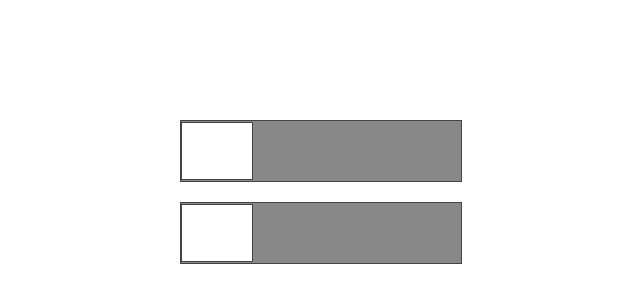
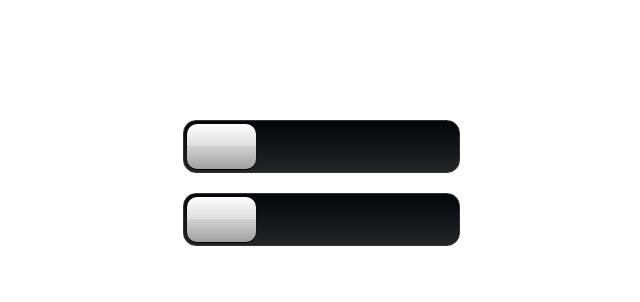
Before and after one commit to jasongonzales23/js_challenge, a plain HTML site: page index.html in a window 1280 px wide. Shown: the whole page, without its empty margins (319-959 px from the left). Drawn offline with Linux system fonts and the light colour scheme.

Commit message:
a little style

```diff
--- a/css/style.css
+++ b/css/style.css
@@ -75,21 +75,63 @@ td { vertical-align: top; }
 
 .track {
     margin:20px auto;
-    height:60px;
+    /*height:60px;*/
     border:1px solid #444;
-    width:280px;
+    /*width:280px;*/
     position:relative;
     background: #888;
+
+    width: 275px;
+height: 51px;
+/*position: absolute;*/
+
+
+
+
+background: -webkit-linear-gradient(top, #020509, #232527);
+background: -moz-linear-gradient(top, #020509, #232527);
+background: -ms-linear-gradient(top, #020509, #232527);
+background: -o-linear-gradient(top, #020509, #232527);
+background: linear-gradient(top, #020509, #232527);
+-ms-filter: progid:DXImageTransform.Microsoft.gradient(startColorstr='#020509', endColorstr='#232527', GradientType=0);
+filter: progid:DXImageTransform.Microsoft.gradient(startColorstr='#020509', endColorstr='#232527', GradientType=0);
+border: 1px solid #333;
+-webkit-border-radius: 13px;
+-moz-border-radius: 13px;
+border-radius: 13px;
+
 }
 
 .dragger {
-    height:56px;
-    width:70px;
-    border:1px solid #444;
+    /*height:56px;*/
+    /*width:70px;*/
+    /*border:1px solid #444;*/
     position:absolute;
-    top: 1px;
+    top: 3px;
     left:0px;
     background: #fff;
+
+    position: absolute;
+width: 69px;
+height: 45px;
+/*left: 0;*/
+/*top: 3px;*/
+background: -webkit-linear-gradient(top, #FDFDFD 0%, #DDD 50%, #D1D1D1 50%, #A1A1A1 100%);
+background: -moz-linear-gradient(top, #FDFDFD 0%, #DDD 50%, #D1D1D1 50%, #A1A1A1 100%);
+background: -ms-linear-gradient(top, #FDFDFD 0%, #DDD 50%, #D1D1D1 50%, #A1A1A1 100%);
+background: -o-linear-gradient(top, #FDFDFD 0%, #DDD 50%, #D1D1D1 50%, #A1A1A1 100%);
+background: linear-gradient(top, #FDFDFD 0%, #DDD 50%, #D1D1D1 50%, #A1A1A1 100%);
+-webkit-border-radius: 10px;
+-moz-border-radius: 10px;
+border-radius: 10px;
+-webkit-box-shadow: rgba(0,0,0,0.9) 0 1px 1px;
+-moz-box-shadow: rgba(0,0,0,0.9) 0 1px 1px;
+box-shadow: rgba(0,0,0,0.9) 0 1px 1px;
+z-index: 10;
+margin: 0 3px;
+cursor: pointer;
+
+
 }
 
 
--- a/js/script.js
+++ b/js/script.js
@@ -1,8 +1,6 @@
-
 function unlock(el){
     this.dragger = document.querySelector(el);
-    //var dragger = this.dragger; //will this help?
-    this.draggerWidth = this.dragger.offsetWidth + 2; //add 2px to have it sit in the track nicer
+    this.draggerWidth = this.dragger.offsetWidth + 8; //add 8px to have it sit in the track nicer
     this.dragger.style.webkitTransitionProperty = '-webkit-transform';
     this.dragger.style.webkitTransform = 'translate3d(0px, 0, 0)';
 
@@ -67,4 +65,4 @@ unlock.prototype = {
 };
 
 var myUnlock = new unlock('#one');
-var myUnlock2 = new unlock('#two');
+//var myUnlock2 = new unlock('#two');
```
